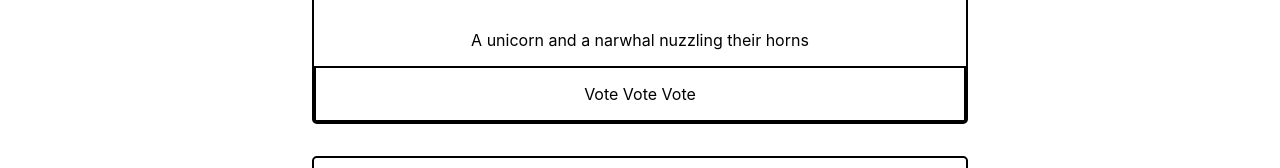
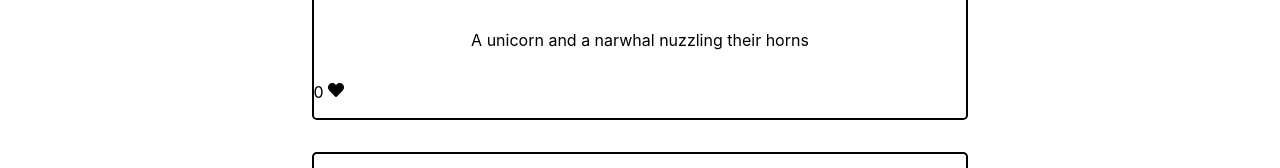
Before and after one commit to pchapl1/gallery-of-horns, a React (Create React App) app: page / in a window 1280 px wide. Shown: the part 372-540 px from the top of the page. Built offline with nearby package versions, Linux system fonts and the light colour scheme; grey boxes are pictures that could not be loaded.

Commit message:
finished like counter functionality

```diff
--- a/package.json
+++ b/package.json
@@ -8,6 +8,7 @@
     "@testing-library/user-event": "^13.5.0",
     "react": "^18.2.0",
     "react-dom": "^18.2.0",
+    "react-icons": "^4.7.1",
     "react-scripts": "5.0.1",
     "web-vitals": "^2.1.4"
   },
--- a/src/components/HornedBeast.jsx
+++ b/src/components/HornedBeast.jsx
@@ -1,12 +1,30 @@
 import React from "react";
-import VoteCounter from "./VoteCounter";
 import "./HornedBeast.css"
+import { FaHeart } from 'react-icons/fa';
+
 
 class HornedBeast extends React.Component {
 
+    constructor(props) {
+
+        super(props);
+
+        this.state = {
+            likes : 0
+        }
+
+
+    }
+
+    handleLikes = (e)=> {
+        console.log('clicked')
+        this.setState({
+            likes: this.state.likes + 1
+        })
+    }
 
     render () {
-        console.log(this.props)
+
         const title = this.props.title
         const imageUrl = this.props.imageUrl
         const description = this.props.description
@@ -18,12 +36,12 @@ class HornedBeast extends React.Component {
                 <div className="horned-beast">
                     <div className="horned-beast-header">
                         <h3>{title}</h3>
-                        <img src={imageUrl} alt="this an alt text" />
+                        <img onClick={this.handleLikes} src={imageUrl} alt="this an alt text" />
                     </div>
                     <div className="horned-beast-description">
                         <p>{description}</p>
                     </div>
-                <VoteCounter />
+                    <p>{this.state.likes} <FaHeart /></p>
                 </div>
             </>
         )
--- a/src/components/VoteCounter.css
+++ /dev/null
@@ -1,5 +0,0 @@
-.vote-counter {
-    border: 2px solid black;
-    display: flex;
-    justify-content: center;
-}
--- a/src/components/VoteCounter.jsx
+++ /dev/null
@@ -1,15 +0,0 @@
-import React from "react";
-import "./VoteCounter.css";
-
-class VoteCounter extends React.Component {
-
-    render () {
-        return (
-            <div className="vote-counter">
-                <p>Vote Vote Vote</p>
-            </div>
-        )
-    }
-}
-
-export default VoteCounter;
```
Also changed, not shown: 2 other files (tests, documents, lock files or other folders).
